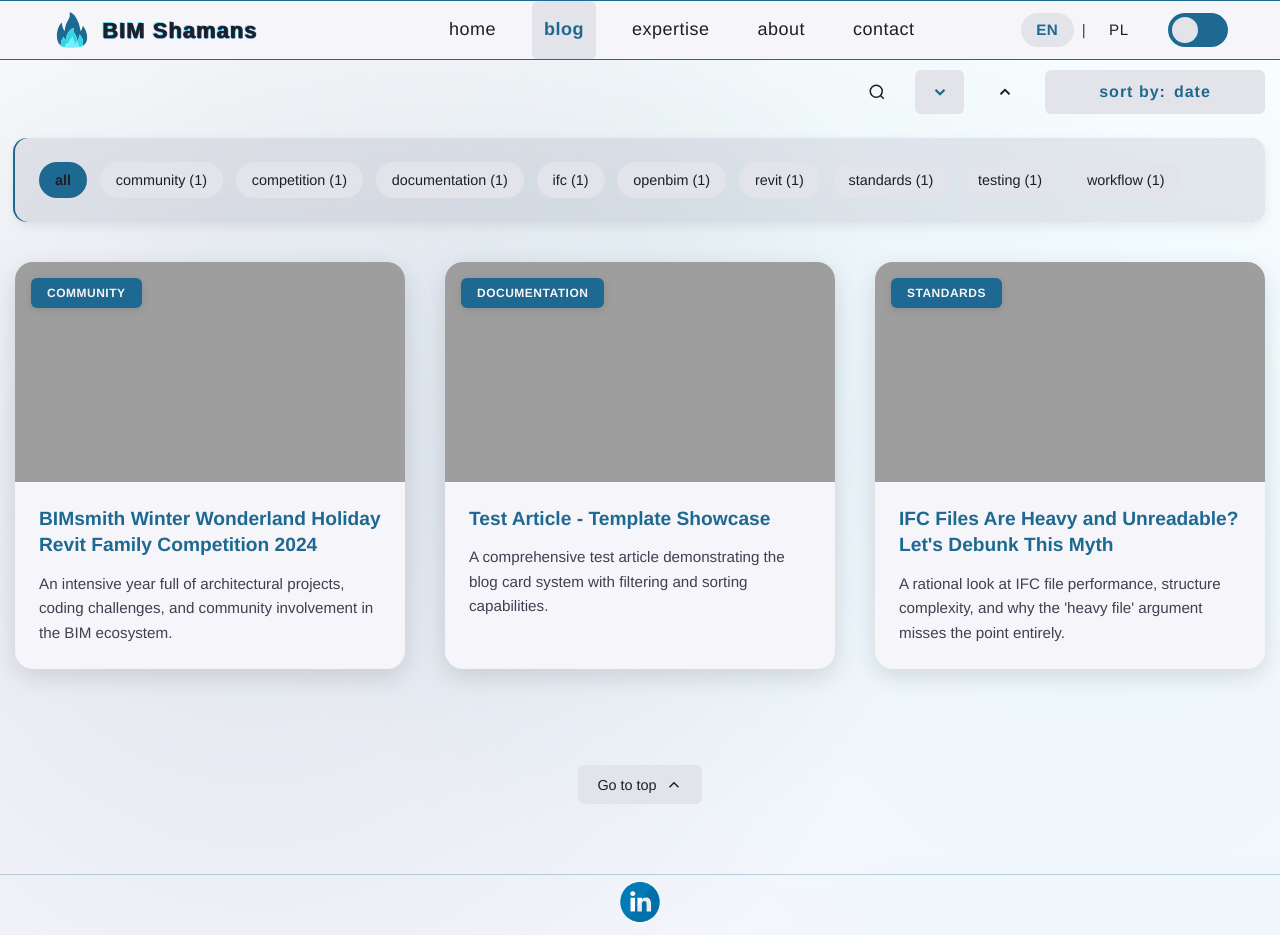
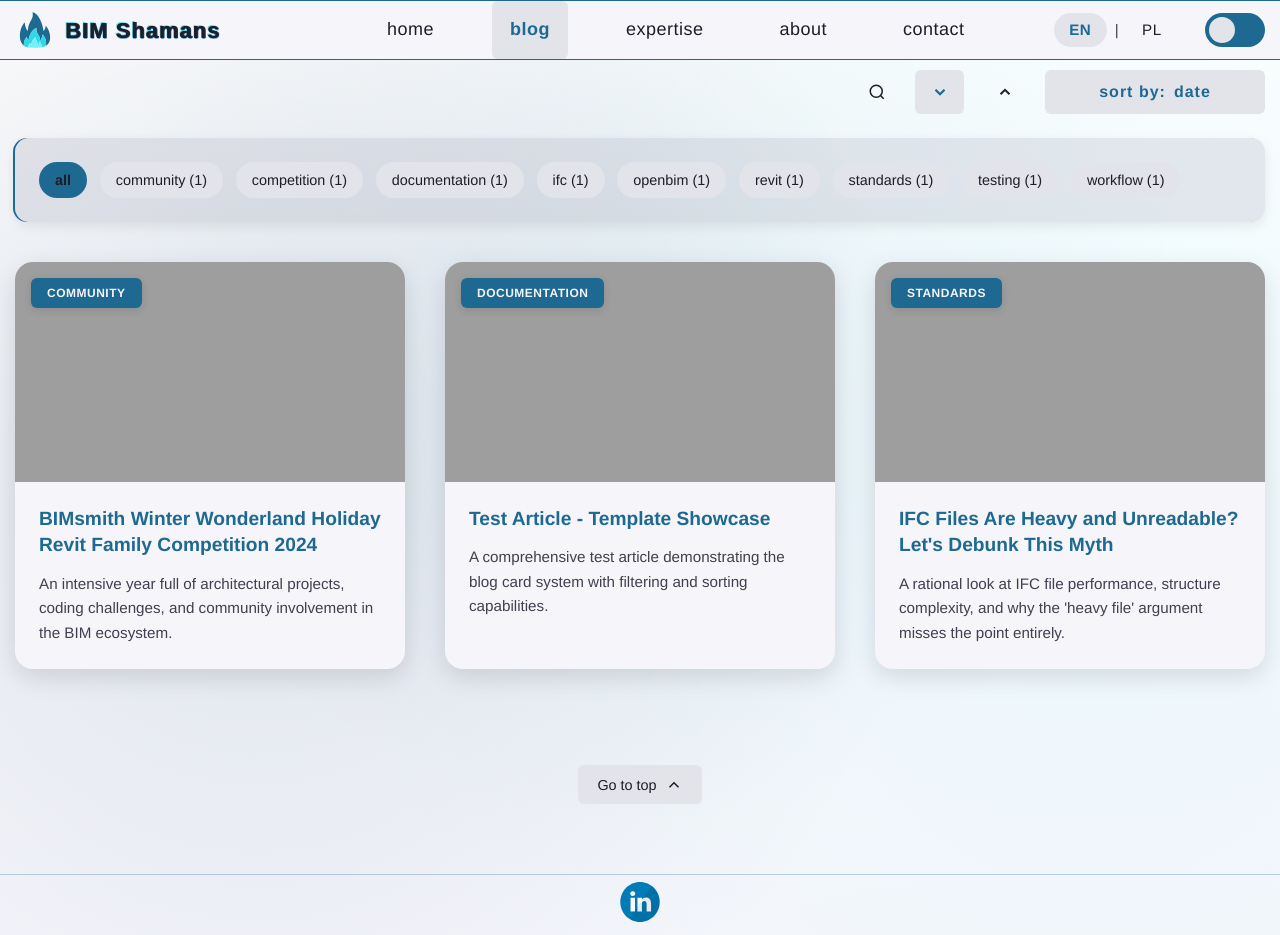
Before and after one commit to W7k-J/BimShamans, a Jekyll site: the page built from en/blog.md, in a window 1280 px wide and 935 px high. Built offline with Jekyll 4.4.1, drawn with Linux system fonts in a browser that asks for light colours; some web fonts are replaced.

Commit message:
Dstosowanie paska manu do nowej szerokosci strony

```diff
--- a/_sass/_variables.scss
+++ b/_sass/_variables.scss
@@ -28,8 +28,8 @@ $animation-slow: 4s;
 // Spacing variables
 $nav-height: 60px;
 $nav-spacing: 10px; // Spacing between navbar and content / footer - zmniejszony odstęp od menu
-$nav-padding-x: 12px;
-$nav-gap: 1.5rem;
+$nav-padding-x: 18px; // Zwiększony padding dla szerokości 1400px
+$nav-gap: 2.5rem; // Zwiększony gap między linkami dla lepszej czytelności
 $progression-bar-indicator-height: 1.5rem; // Height of percentage text
 $progression-bar-gap: #{"calc(20px + 1.5rem)"}; // Gap including indicator (nav-spacing + indicator-height)
 $section-gap: 4rem;
--- a/style.scss
+++ b/style.scss
@@ -175,19 +175,20 @@ html {
     display: flex;
     align-items: center;
     justify-content: space-between;
-    max-width: 1200px;
+    max-width: 1400px;
     margin: 0 auto;
-    padding: 0 $nav-padding-x;
+    padding: 0 15px; // Zmieniony na stałą wartość dla pełnego rozciągnięcia
   }
 
   // Logo section - using existing .site-avatar class
   .site-avatar {
     height: $nav-height;
     padding: 5px 0;
-    margin-right: 2.5rem;
+    margin-right: 0; // Usunięty margin - logo przylega do lewej
     display: flex;
     align-items: center;
     gap: 0.6rem;
+    flex-shrink: 0; // Logo nie kurczy się
 
     .nav-flame {
       height: 80%;
@@ -208,8 +209,8 @@ html {
     align-items: center;
     gap: $nav-gap;
     height: 100%;
-    flex: 1;
-    justify-content: center;
+    flex: 1; // Zajmuje dostępne miejsce
+    justify-content: center; // Wycentrowane linki
 
     a {
       position: relative;
@@ -376,9 +377,9 @@ html {
   .controls {
     display: flex;
     align-items: center;
-    gap: 1rem;
-    padding-left: 2rem;
-    flex-shrink: 0;
+    gap: 1.25rem;
+    padding-left: 0; // Usunięty padding - controls przylegają do prawej
+    flex-shrink: 0; // Controls nie kurczą się
 
     .switch {
       flex-shrink: 0;
```
